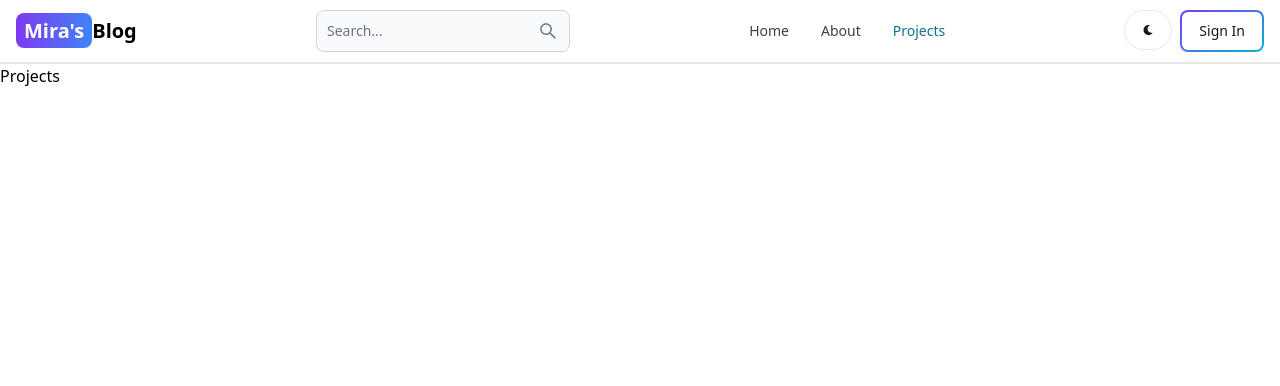
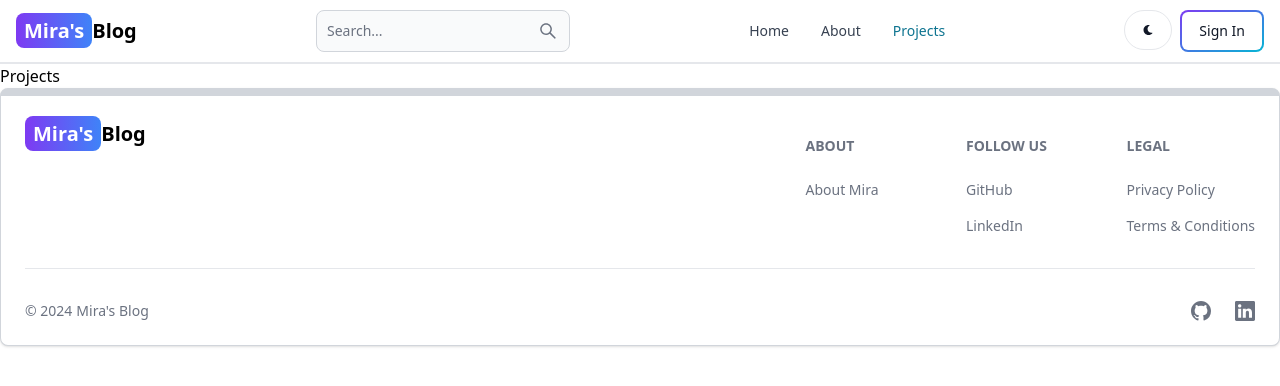
Before and after one commit to ZijiePang/mern-blog, a React (Vite) app in the folder client/: page /projects in a window 1280 px wide. Shown: the top 386 px of the page. Built offline with nearby package versions, Linux system fonts and the light colour scheme.

Commit message:
add the footer

```diff
--- a/client/src/App.jsx
+++ b/client/src/App.jsx
@@ -7,6 +7,7 @@
 import SignUp from './pages/SignUp'
 import Projects from './pages/Projects'
 import Header from './components/Header'
+import Footer from './components/Footer'
 
 export default function App() {
   return (
@@ -20,6 +21,7 @@
         <Route path="/dashboard" element={<Dashboard />} />
         <Route path="/projects" element={<Projects />} />
       </Routes>
+      <Footer />
     </BrowserRouter>
   )
 }
--- /dev/null
+++ b/client/src/components/Footer.jsx
@@ -0,0 +1,73 @@
+import React from 'react';
+import {Footer} from 'flowbite-react';
+import { Link } from 'react-router-dom';
+import {BsGithub, BsLinkedin} from 'react-icons/bs'
+export default function FooterCom() {
+  return (
+    <Footer container className='border border-t-8 border-gray-300'>
+        <div className='w-full max-w-7xl mx-auto'>
+            <div className='grid w-full justify-between sm:flex mdLgrid-cols-1'>
+                <div className=',t-5'>
+                    <Link to="/" className='self-center with whitespace-nowrap text-lg sm:text-xl font-semibold dark:text-white'>
+                        <span className='px-2 py-1 bg-gradient-to-r from-purple-600 to-blue-500 rounded-lg text-white'>Mira's</span>
+                            Blog
+                    </Link>
+                </div>
+                <div className="grid grid-cols-2 gap-8 sm:mt-4 sm:grid-cols-3 sm:gap=6">
+                    <div>
+                        <Footer.Title title='About' />
+                        <Footer.LinkGroup col>
+                            <Footer.Link
+                                href='/about'
+                                target='_blank'
+                                rel='noopener noreferrer'>
+                                About Mira
+                            </Footer.Link>
+                        </Footer.LinkGroup>
+                    </div>
+                    <div>
+                        <Footer.Title title='Follow Us' />
+                        <Footer.LinkGroup col>
+                            <Footer.Link
+                                href='https://github.com/ZijiePang/'
+                                target='_blank'
+                                rel='noopener noreferrer'>
+                                GitHub
+                            </Footer.Link>
+                            <Footer.Link
+                                href='https://www.linkedin.com/in/zijie-pang/'
+                                target='_blank'
+                                rel='noopener noreferrer'>
+                                LinkedIn
+                            </Footer.Link>
+                        </Footer.LinkGroup>
+                    </div>
+                    <div>
+                        <Footer.Title title='Legal' />
+                        <Footer.LinkGroup col>
+                            <Footer.Link
+                                href='#'>
+                                Privacy Policy
+                            </Footer.Link>
+                            <Footer.Link
+                                href='#'>
+                                Terms &amp; Conditions
+                            </Footer.Link>
+                        </Footer.LinkGroup>
+                    </div>
+
+                </div>
+            </div>
+            <Footer.Divider />
+            <div className="w-full sm:flex sm:items-center sm:justify-between">
+                <Footer.Copyright href='#' by="Mira's Blog" year={new Date().getFullYear()}></Footer.Copyright>
+                <div className="flex gap-6 sm:mt-0 mt-4 sm:justify-center">
+                    <Footer.Icon href='https://github.com/ZijiePang/' icon={BsGithub}></Footer.Icon>
+                    <Footer.Icon href='https://www.linkedin.com/in/zijie-pang/' icon={BsLinkedin}></Footer.Icon>
+                </div>
+            </div>
+
+        </div>
+    </Footer>
+  )
+}
```
